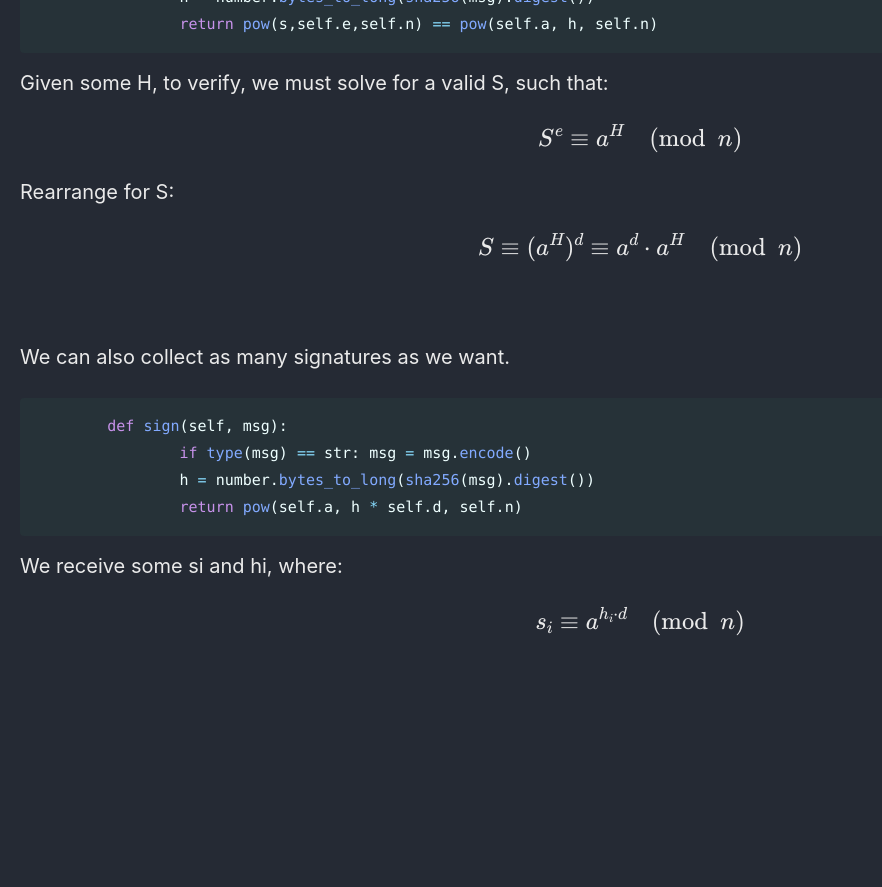
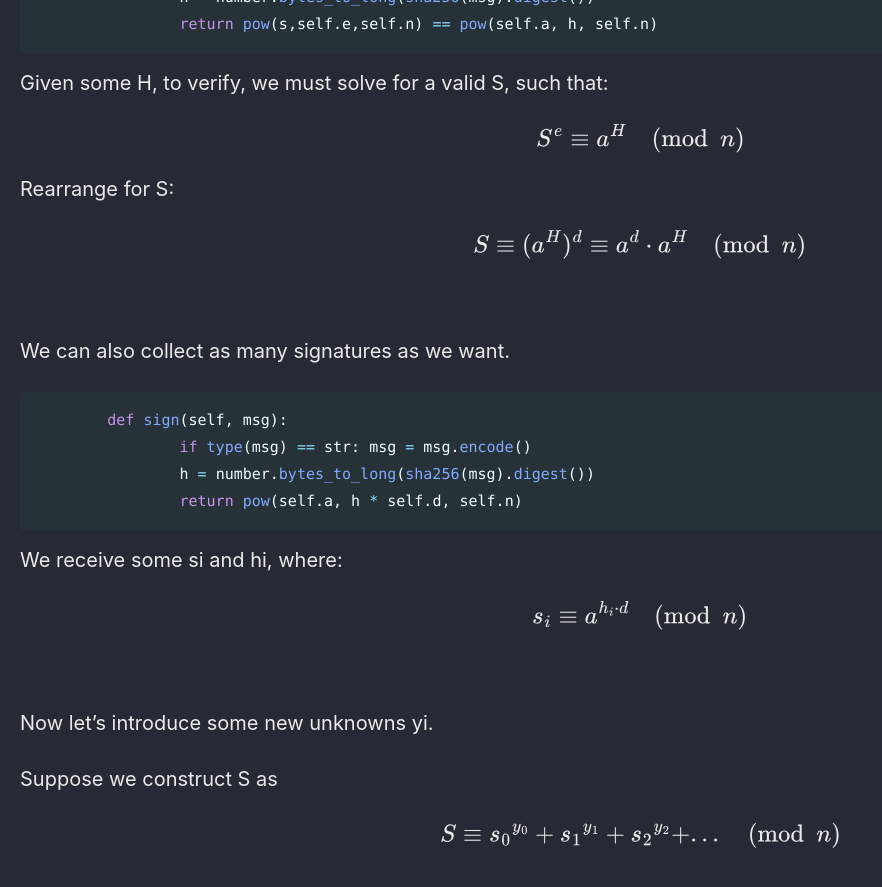
Before and after one commit to Connor-McCartney/Connor-McCartney.github.io, a Jekyll site: the page built from _pages/cryptography/other/nullcon2025.md, in a window 1280 px wide and 900 px high, scrolled down 678 px. Shown: the top 887 px of the window, without its empty margins (0-882 px from the left). Built offline with Jekyll 4.4.1, drawn with Linux system fonts in a browser that asks for light colours; cached includes are drawn as plain includes; before the commit the page ends 1368 px from its top, so only the background shows below that.

Commit message:
Update nullcon2025.md

```diff
--- a/_pages/cryptography/other/nullcon2025.md
+++ b/_pages/cryptography/other/nullcon2025.md
@@ -49,3 +49,11 @@ We can also collect as many signatures as we want.
 We receive some si and hi, where:
 
 $$s_i \equiv a^{h_i \cdot d} \pmod n$$
+
+<br>
+
+Now let's introduce some new unknowns yi.
+
+Suppose we construct S as
+
+$$S \equiv {s_0}^{y_0} + {s_1}^{y_1} + {s_2}^{y_2} + ... \pmod n$$
```
